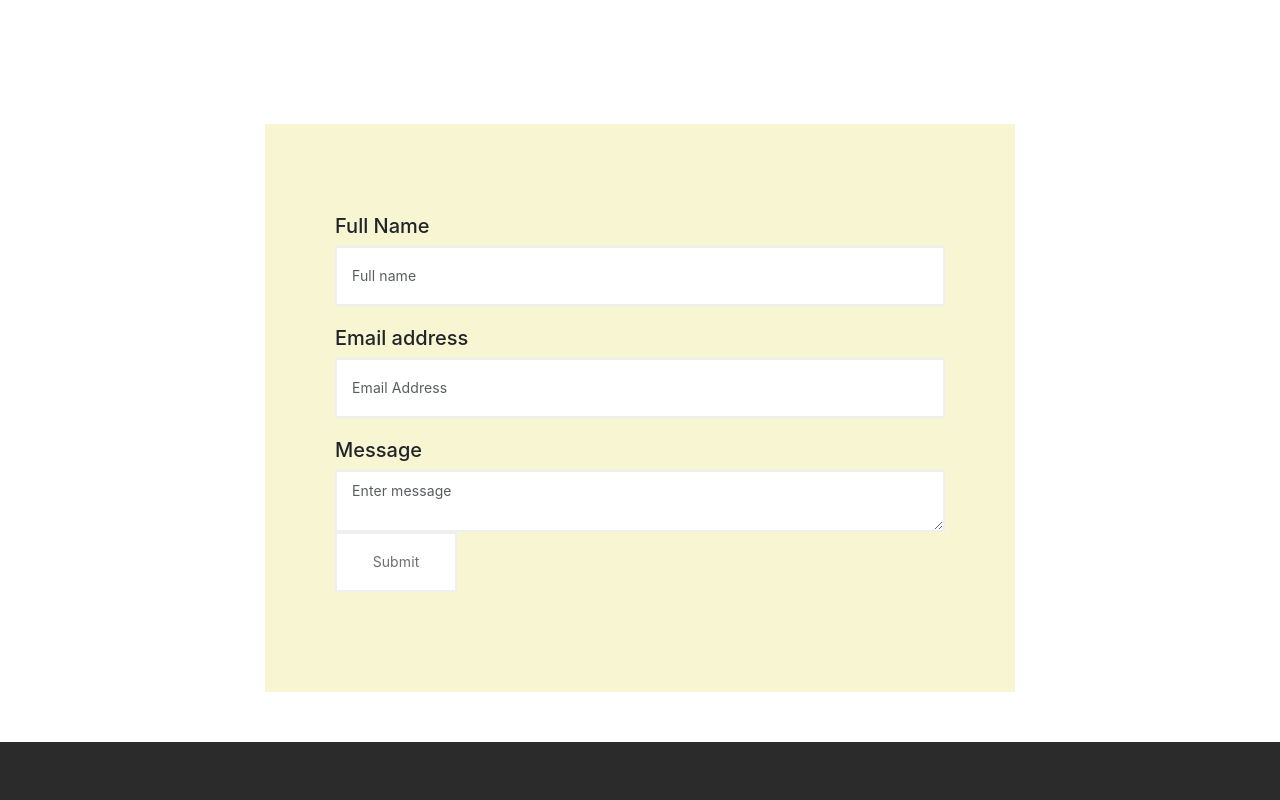
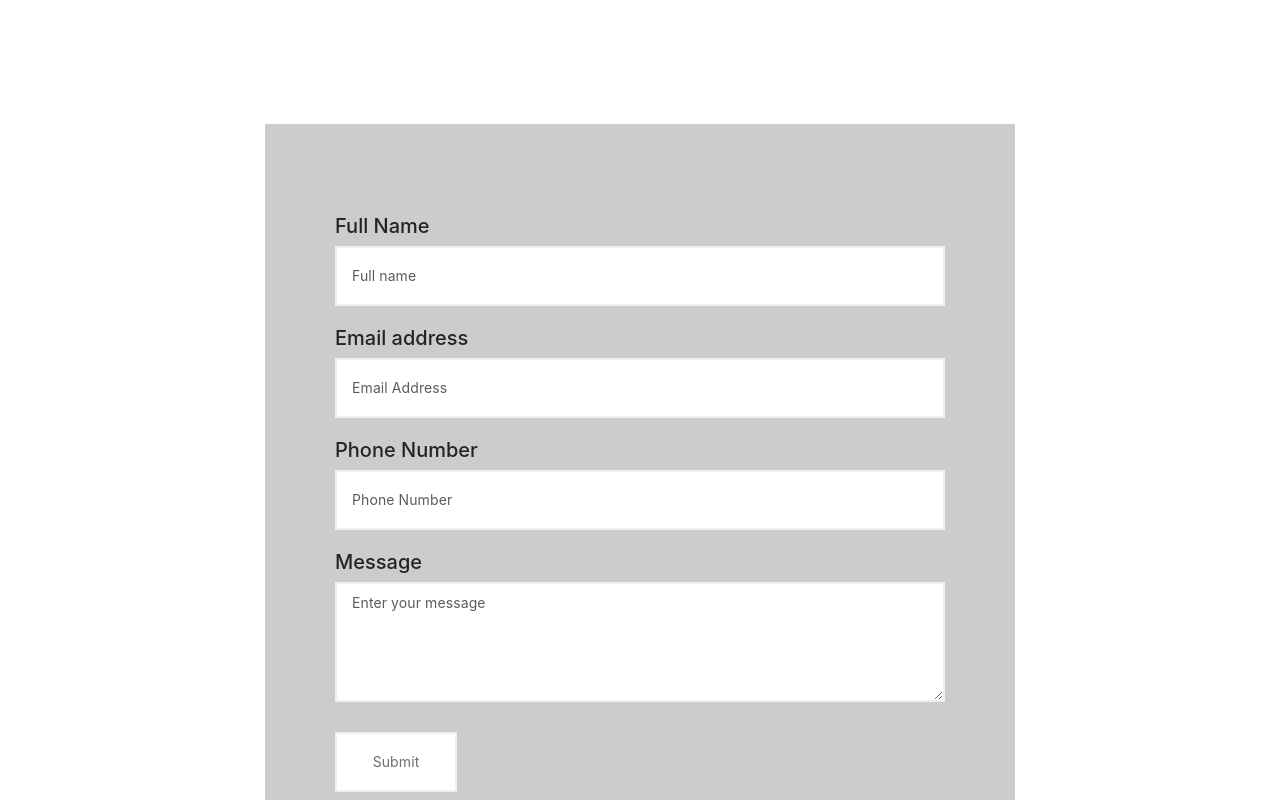
Before and after one commit to Majoissa/SoulPlatesProject, a React (Create React App) app in the folder react-app/: page /volunteers in a window 1280 px wide. Shown: the part 380-1180 px from the top of the page. Built offline with nearby package versions, Linux system fonts and the light colour scheme; a web font is replaced by a local one.

Commit message:
Contact form input value update

```diff
--- a/react-app/src/components/donation/General-Components/Button.jsx
+++ b/react-app/src/components/donation/General-Components/Button.jsx
@@ -1,4 +1,4 @@
-function Button({text, onClick}) {
+function Button({text, onClick,}) {
 
    /* function donateButton(){
      /!* This button supos to to send form to the server!
--- a/react-app/src/components/donation/General-Components/InputFiled.jsx
+++ b/react-app/src/components/donation/General-Components/InputFiled.jsx
@@ -1,4 +1,4 @@
-function InputFiled(props) {
+/*function InputFiled(props) {
     return (
         <>
             <div className='donor-details'>
@@ -9,4 +9,18 @@ function InputFiled(props) {
     )
 }
 
+export default InputFiled*/
+
+function InputFiled({type, name="", id ="",  placeholder = "", value="", onChange, className="form-control", }) {
+    //mandatory properties has to written, props is generic we need to defend
+    return (
+        <>
+            <div className='donor-details'>
+                <input type={type} id={id}  name={name} placeholder={placeholder} value={value}
+                       defaultValue="" onChange={onChange} className={className}/>
+            </div>
+        </>
+    )
+}
+
 export default InputFiled
--- a/react-app/src/components/donation/General-Components/Message.jsx
+++ b/react-app/src/components/donation/General-Components/Message.jsx
@@ -1,12 +1,20 @@
-function Message() {
+function Message({value = '', onChange}) {
     return (
-        <div className='cal-12'>
-            <div>
-                <h5>Message</h5>
-                <textarea name={'message'} placeholder={'Enter message'} className='form-control textarea'>
-                        </textarea>
+        <>
+            <div className='cal-12'>
+                <div>
+                    <h5>Message</h5>
+
+                    <textarea
+                        value={value}
+                        name='message'
+                        placeholder="Enter your message"
+                        className='form-control textarea'
+                        onChange={onChange}/>
+                </div>
+
             </div>
-        </div>
+        </>
 
     )
 }
--- a/react-app/src/components/donation/components/DonationForm.jsx
+++ b/react-app/src/components/donation/components/DonationForm.jsx
@@ -1,16 +1,15 @@
-import PaymentOption from "./PaymentOption";
+//import PaymentOption from "./PaymentOption";
 import {useState} from "react";
 import Button from "../General-Components/Button";
 import Message from "../General-Components/Message";
-import DonationCampaign from "./DonationCampain";
 import InputFiled from "../General-Components/InputFiled";
 import DonationSelection from "./DonationSelection";
 
 function DonationForm() {
     const [donationAmount, setDonationAmount] = useState(0);
-    const [userFullName, setFullName] = useState("");
-    const [userEmail, setEmail] = useState("");
-    const [message, setMessage] = useState("");
+    const [userFullName, setUserFullName] = useState("");
+    const [userEmail, setUserEmail] = useState("");
+    //const [message, setMessage] = useState("");
 
     const handleOnClick = () => {
         console.log(donationAmount, userFullName, userEmail,);
@@ -25,17 +24,14 @@ function DonationForm() {
                     <div className='donor-details'>
                         <h5>Donor Details</h5>
                         <div className="donor-input">
-                            <InputFiled type="text" id="name" myPlaceholder='Full name' value={userFullName}
-                                        handleChange={e => setFullName(e.target.value)}/>
-                            <InputFiled type="email" id="email" myPlaceholder='Email Address' value={userEmail}
-                                        handleChange={e => setEmail(e.target.value)}/>
+                            <InputFiled type="text" id="name" placeholder='Full name' value={userFullName}
+                                        handleChange={e => setUserFullName(e.target.value)}/>
+                            <InputFiled type="email" id="email" placeholder='Email Address' value={userEmail}
+                                        handleChange={e => setUserEmail(e.target.value)}/>
                         </div>
                     </div>
                 </div>
-              {/*  <div className='campaign'>
-                    <PaymentOption/>
-                    { <DonationCampaign/>
-                </div>*/}
+
                 <Message/>
                 <Button text='DONATE NOW' onClick={handleOnClick}/>
             </form>
--- a/react-app/src/components/donation/volunteers/ContactForm.css
+++ b/react-app/src/components/donation/volunteers/ContactForm.css
@@ -2,7 +2,7 @@
     display: grid;
     max-width: 750px;
     max-height: 100%;
-    background-color: #F7F5D2;
+    background-color: #cdcccc;
     margin:50px auto;
 }
 
@@ -10,17 +10,18 @@
     padding: 70px;
 }
 
-.form-control-submit {
+/*.form-control-submit {
     font-size: 16px;
     margin-top: 30px;
-}
+}*/
 
 .textarea.form-control {
-    height: auto;
+    height: 120px;
 }
 
 .textarea.form-control {
     min-height: calc(1.5em + (0.75rem + 2px));
+
 }
 
 .contact-form-message{
@@ -29,3 +30,7 @@
 .contact-input{
     margin:20px 0;
 }
+
+.cal-12 {
+    margin-bottom: 30px;
+}
--- a/react-app/src/components/donation/volunteers/ContactForm.jsx
+++ b/react-app/src/components/donation/volunteers/ContactForm.jsx
@@ -8,14 +8,31 @@ import Message from "../General-Components/Message";
 
 
 function ContactForm() {
-    const [userFullName, setFullName] = useState("");
-    const [userEmail, setEmail] = useState("");
+    const [userFullName, setUserFullName] = useState("");
+    const [userEmail, setUserEmail] = useState("");
+    const [userMessage, setUserMessage] = useState("");
+    const [userPhoneNumber, setUserPhoneNumber] = useState("");
 
     const handleOnClick = () => {
-        console.log(userFullName, userEmail,);
+        console.log(userFullName, userEmail, userPhoneNumber, userMessage);
         //alert(JSON.stringify({userFullName,userEmail, donationAmount}))
     }
 
+
+    const handleOnChange = (event, name,) => {
+        if (name === "email") {
+            setUserEmail(event.target.value)
+        }
+        if (name === "name") {
+            setUserFullName(event.target.value)
+        }
+        if (name === "message") {
+            setUserMessage(event.target.value)
+        }
+        if (name === "tel") {
+            setUserPhoneNumber(event.target.value)
+        }
+    }
 
     return (
         <>
@@ -23,19 +40,28 @@ function ContactForm() {
 
             <div className="contact-form-main">
                 <form className="contact-form-control">
-                    <div className= "contact-input">
+                    <div className="contact-input">
                         <h5>Full Name</h5>
-                        <InputFiled type="text" id="name" myPlaceholder='Full name' value={userFullName}
-                                    handleChange={e => setFullName(e.target.value)} className='form-control'/>
+                        <InputFiled type="text" placeholder='Full name' value={userFullName}
+                                    onChange={(e) => handleOnChange(e, "name")}/>
                     </div>
 
-                    <div className= "contact-input">
+                    <div className="contact-input">
                         <h5> Email address </h5>
-                        <InputFiled type="email" id="email" myPlaceholder='Email Address' value={userEmail}
-                                    handleChange={e => setEmail(e.target.value)} className='form-control'/>
+                        <InputFiled type="email" placeholder='Email Address' value={userEmail}
+                                    onChange={(e) => handleOnChange(e, "email")}/>
                     </div>
-                    <Message/>
-                    <Button text='Submit' onClick={handleOnClick} className='form-control-submit'/>
+
+                    <div className="contact-input">
+                        <h5>Phone Number </h5>
+                        <InputFiled type="tel" placeholder='Phone Number' value={userPhoneNumber}
+                                    onChange={(e) => handleOnChange(e, "tel")}/>
+                    </div>
+
+                    <Message value={userMessage}
+                              onChange={(e) => handleOnChange(e, "message")} />
+
+                    <Button text='Submit' onClick={handleOnClick} className='form-control-submit-now'/>
                 </form>
             </div>
         </>
```
Also changed, not shown: react-app/src/components/donation/components/DonationCampain.jsx (deleted, +0 -16 lines).
